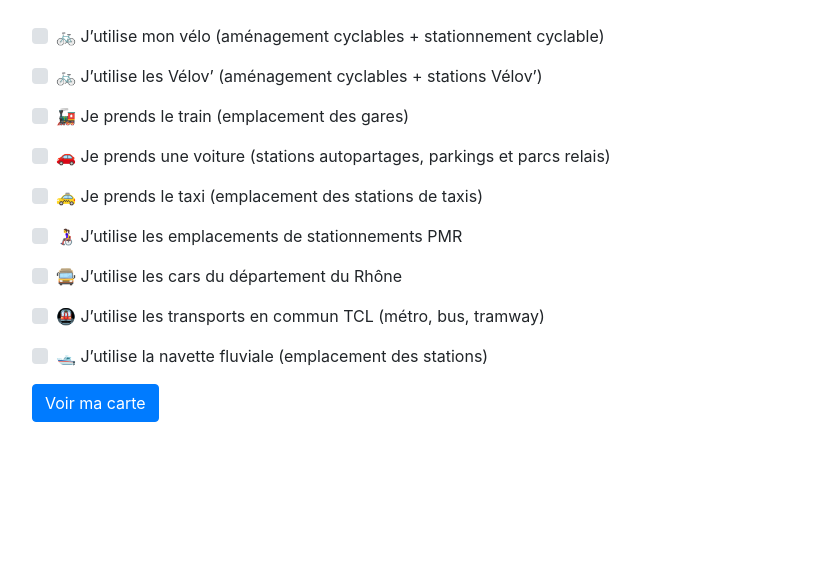
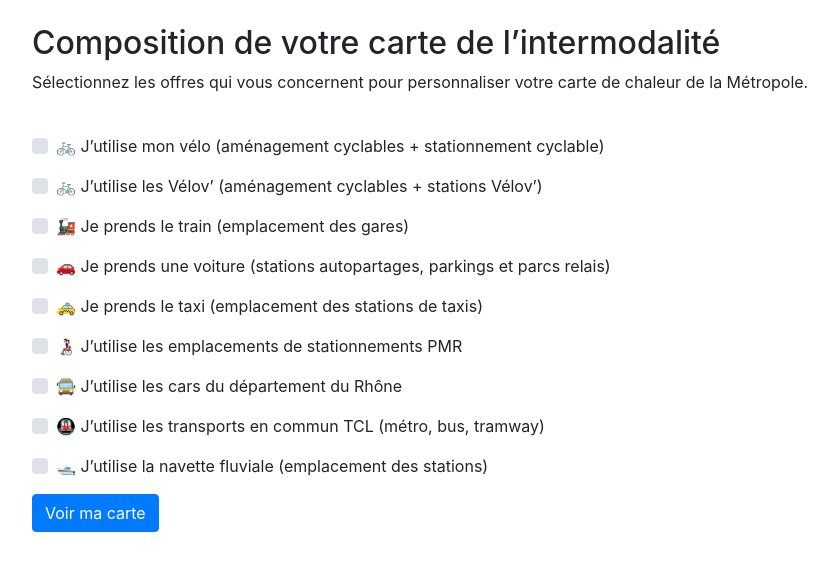
Before and after one commit to philippe-lemaire/datable_django_cartographie, a Django app: page /display_map in a window 1280 px wide. Shown: the part 56-627 px from the top of the page, without its empty margins (53-891 px from the left). Run offline with Django 4.2, Linux system fonts and the light colour scheme; some libraries are stand-ins or nearby versions.

Commit message:
added a title and a p

```diff
--- a/maps/templates/maps/form_before_map.html
+++ b/maps/templates/maps/form_before_map.html
@@ -3,7 +3,11 @@
 {% block content %}
 
 {% load crispy_forms_tags %}
+<h2>Composition de votre carte de l’intermodalité</h2>
 
-{% crispy form %}
-
+<p>Sélectionnez les offres qui vous concernent pour personnaliser votre carte de chaleur de la Métropole.</p>
+<div class="mx-auto">
+    <br>
+    {% crispy form %}
+</div>
 {% endblock %}
```
